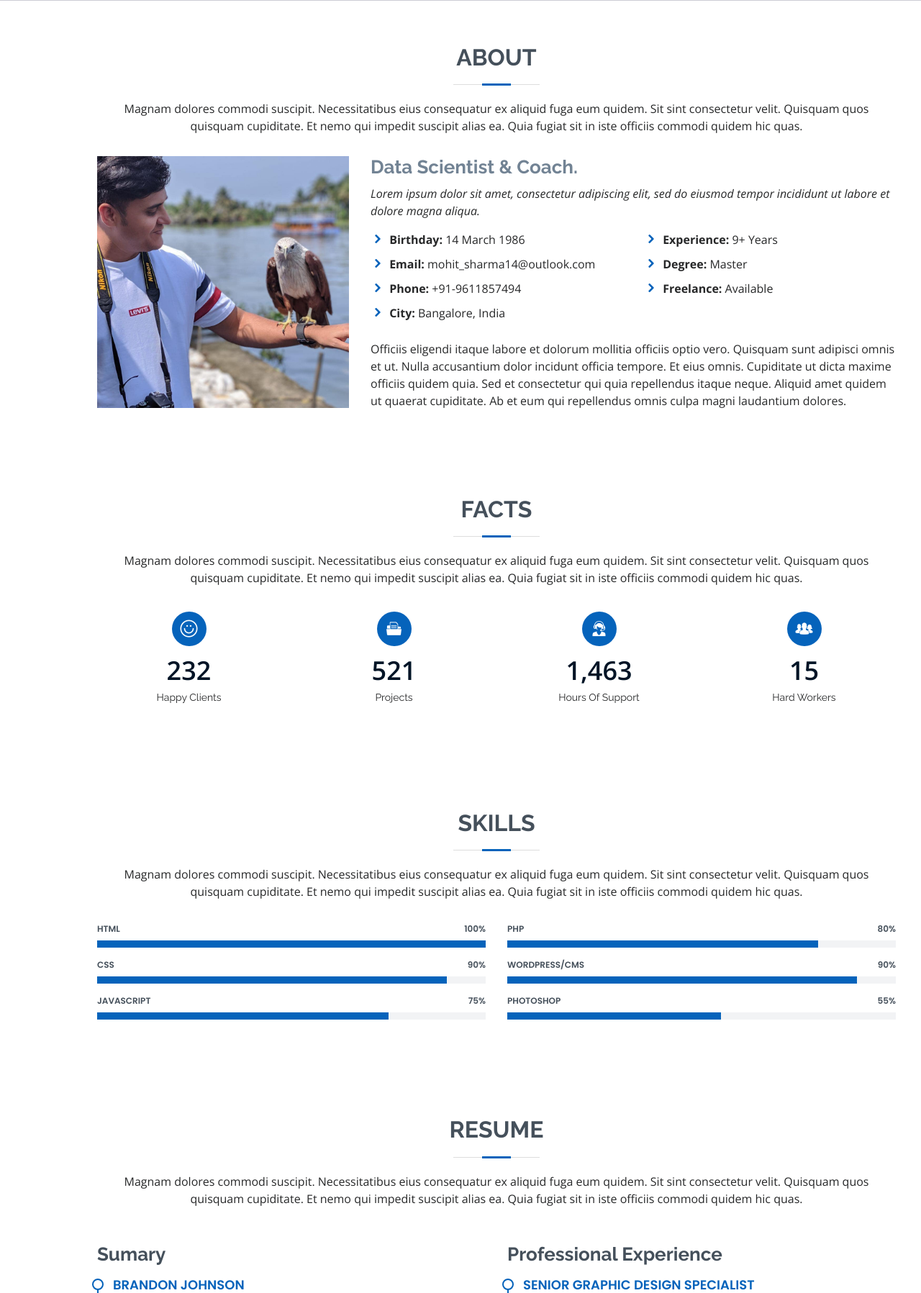
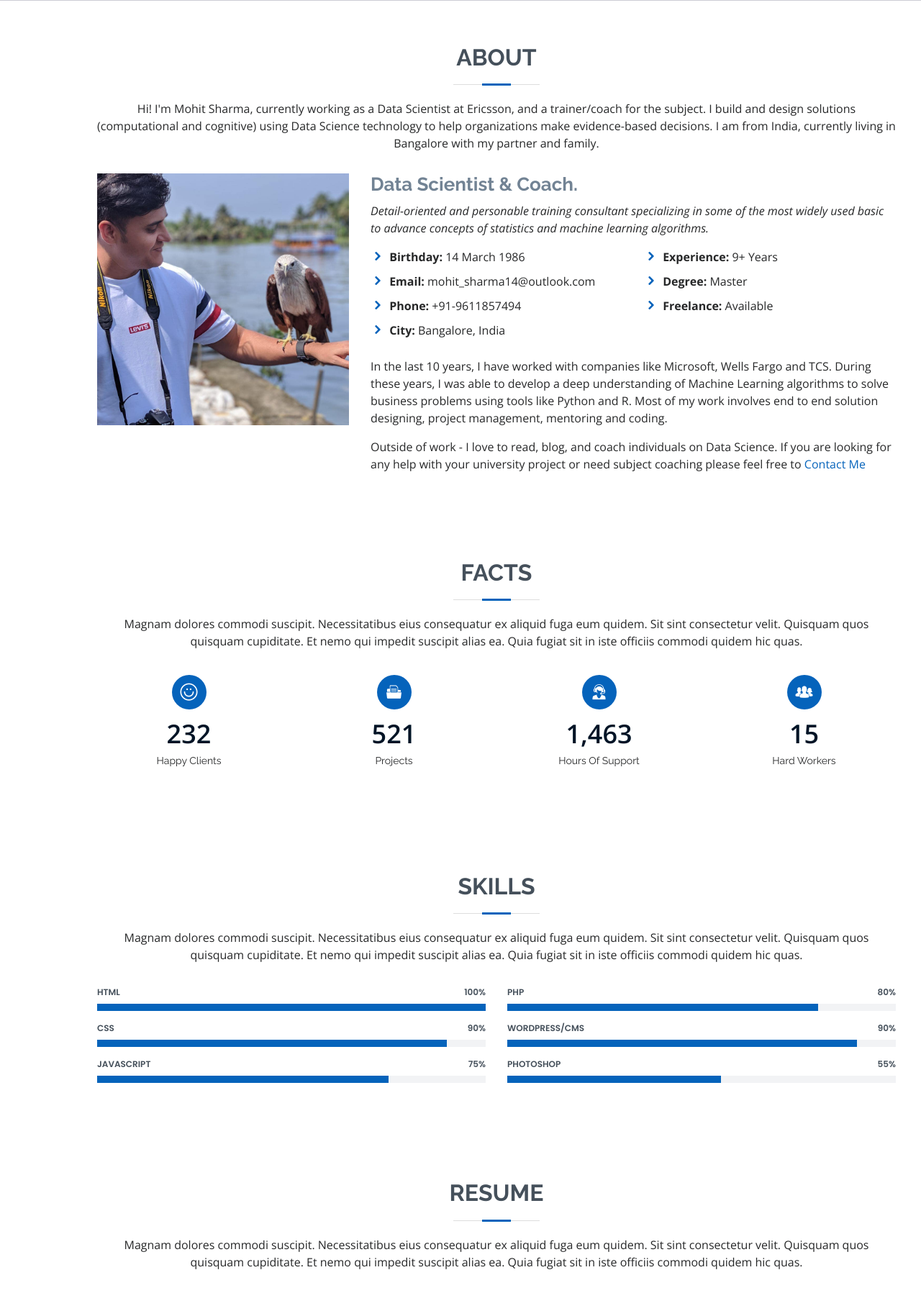
Before and after one commit to mohitsharma14/myPage, a Django app: page / in a window 1280 px wide. Shown: the part 799-2596 px from the top of the page at 72% size. Run offline with Django 3.2, Linux system fonts and the light colour scheme; some libraries are stand-ins or nearby versions.

Commit message:
Updated About Section

```diff
--- a/myresume/onepage/templates/onepage/index.html
+++ b/myresume/onepage/templates/onepage/index.html
@@ -80,7 +80,7 @@
 
         <div class="section-title">
           <h2>About</h2>
-          <p>Magnam dolores commodi suscipit. Necessitatibus eius consequatur ex aliquid fuga eum quidem. Sit sint consectetur velit. Quisquam quos quisquam cupiditate. Et nemo qui impedit suscipit alias ea. Quia fugiat sit in iste officiis commodi quidem hic quas.</p>
+          <p>Hi! I'm Mohit Sharma, currently working as a Data Scientist at Ericsson, and a trainer/coach for the subject. I build and design solutions (computational and cognitive) using Data Science technology to help organizations make evidence-based decisions. I am from India, currently living in Bangalore with my partner and family.</p>
         </div>
 
         <div class="row">
@@ -90,8 +90,7 @@
           <div class="col-lg-8 pt-4 pt-lg-0 content">
             <h3>Data Scientist &amp; Coach.</h3>
             <p class="font-italic">
-              Lorem ipsum dolor sit amet, consectetur adipiscing elit, sed do eiusmod tempor incididunt ut labore et dolore
-              magna aliqua.
+              Detail-oriented and personable training consultant specializing in some of the most widely used basic to advance concepts of statistics and machine learning algorithms.
             </p>
             <div class="row">
               <div class="col-lg-6">
@@ -111,8 +110,10 @@
               </div>
             </div>
             <p>
-              Officiis eligendi itaque labore et dolorum mollitia officiis optio vero. Quisquam sunt adipisci omnis et ut. Nulla accusantium dolor incidunt officia tempore. Et eius omnis.
-              Cupiditate ut dicta maxime officiis quidem quia. Sed et consectetur qui quia repellendus itaque neque. Aliquid amet quidem ut quaerat cupiditate. Ab et eum qui repellendus omnis culpa magni laudantium dolores.
+              In the last 10 years, I have worked with companies like Microsoft, Wells Fargo and TCS. During these years, I was able to develop a deep understanding of Machine Learning algorithms to solve business problems using tools like Python and R.  Most of my work involves end to end solution designing, project management, mentoring and coding.
+            </p>
+            <p>
+              Outside of work - I love to read, blog, and coach individuals on Data Science. If you are looking for any help with your university project or need subject coaching please feel free to <a href="#contact">Contact Me</a>
             </p>
           </div>
         </div>
```
